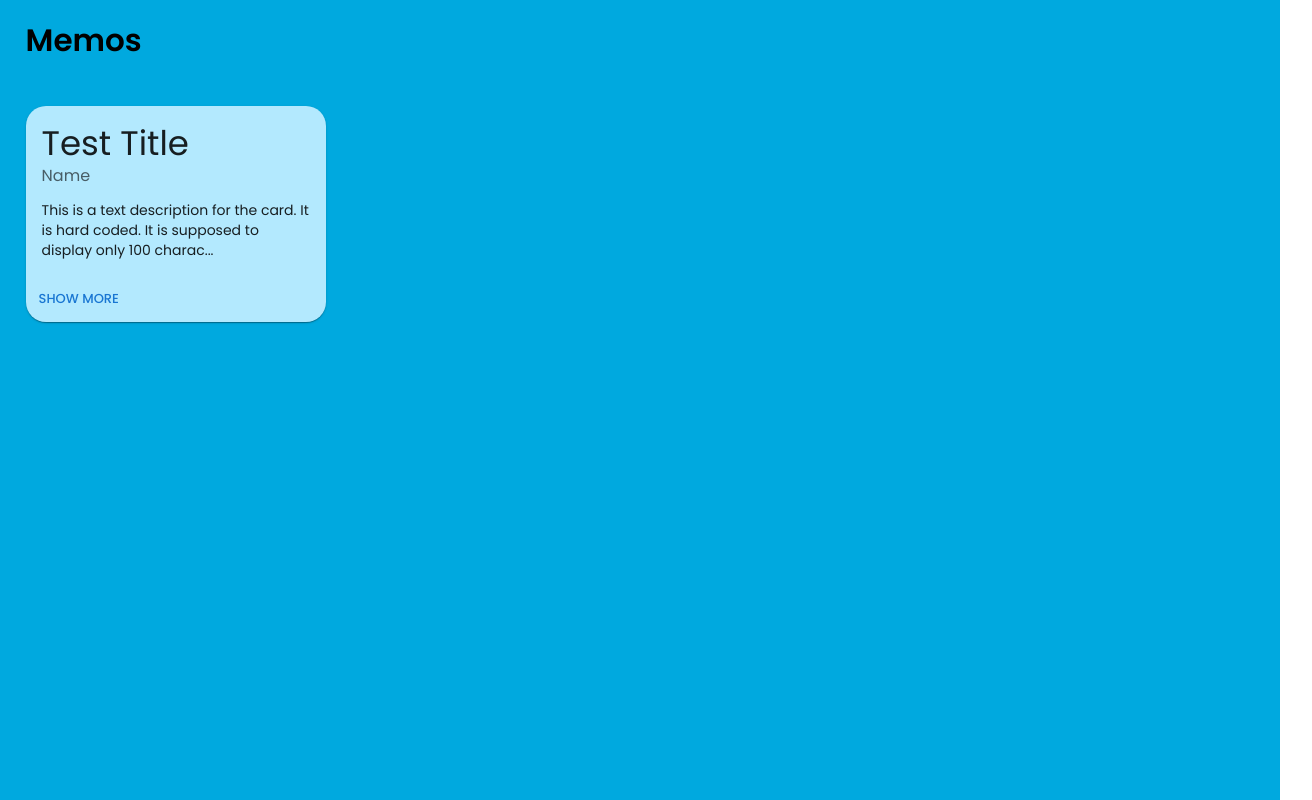
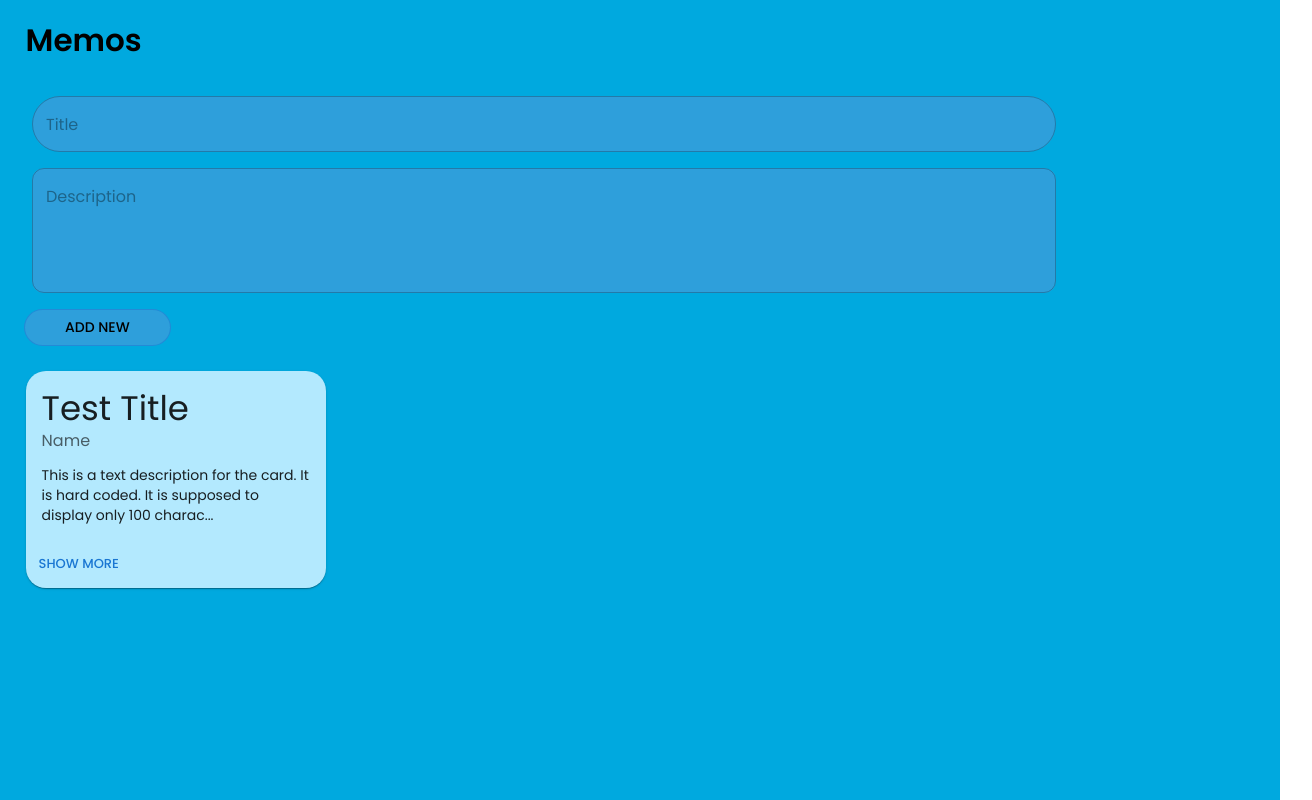
Before and after one commit to fcodelabs/training-web, a React (Create React App) app: page / in a window 1280 px wide. Shown: the whole page, 1312 px wide, since content can reach past the window. Built offline with nearby package versions, Linux system fonts and the light colour scheme.

Commit message:
Created adding form

```diff
--- a/src/App.js
+++ b/src/App.js
@@ -1,12 +1,13 @@
 import DiaryHome from "./pages/DiaryHome";
 import "./App.css";
-function App() {
+
+const App = () => {
     return (
         <div className="App">
             <div className="App-header">Memos</div>
             <DiaryHome />
         </div>
     );
-}
+};
 
 export default App;
--- /dev/null
+++ b/src/components/AddCardForm.js
@@ -0,0 +1,86 @@
+import { Button, TextField, Box, FormGroup } from "@mui/material";
+import { useState } from "react";
+
+const AddCardForm = () => {
+    const [title, setTitle] = useState();
+    const [description, setDescription] = useState();
+
+    const handleTitleChange = (event) => {
+        setTitle(event.target.value);
+    };
+    const handleDescriptionChange = (event) => {
+        setDescription(event.target.value);
+    };
+
+    return (
+        <Box
+            component="form"
+            noValidate
+            autoComplete="off"
+            sx={{
+                "& .MuiTextField-root": {
+                    ml: 4,
+                    mt: 2,
+                    width: "100vw",
+                    display: "block",
+                },
+            }}
+        >
+            <FormGroup>
+                <TextField
+                    sx={{
+                        "& .MuiOutlinedInput-root": {
+                            borderRadius: 10,
+                            backgroundColor: "#2E9FDB",
+                            width: "80%",
+                        },
+                    }}
+                    placeholder="Title"
+                    variant="outlined"
+                    value={title}
+                    onFocus={() => {
+                        console.log("Expand form fields on focus");
+                    }}
+                    onChange={handleTitleChange}
+                />
+                <TextField
+                    sx={{
+                        "& .MuiOutlinedInput-root": {
+                            borderRadius: 3,
+                            backgroundColor: "#2E9FDB",
+                            width: "80%",
+                        },
+                    }}
+                    placeholder="Description"
+                    variant="outlined"
+                    value={description}
+                    onChange={handleDescriptionChange}
+                    multiline
+                    minRows={4}
+                />
+            </FormGroup>
+            <Button
+                sx={{
+                    ml: 3,
+                    mt: 2,
+                    borderRadius: 5,
+                    pl: 5,
+                    pr: 5,
+                    color: "black",
+                    backgroundColor: "#2E9FDB",
+                }}
+                type="Submit"
+                variant="outlined"
+                onClick={(event) => {
+                    event.preventDefault();
+                    console.log("Title -", title);
+                    console.log("Description -", description);
+                }}
+            >
+                Add New
+            </Button>
+        </Box>
+    );
+};
+
+export default AddCardForm;
--- a/src/components/DiaryCard.js
+++ b/src/components/DiaryCard.js
@@ -5,7 +5,7 @@ import CardContent from "@mui/material/CardContent";
 import Typography from "@mui/material/Typography";
 import { useState } from "react";
 
-let DiaryCard = ({
+const DiaryCard = ({
     title = "Test Title",
     subTitle = "Name",
     description = "This is a text description for the card. It is hard coded. It is supposed to display only 100 characters. If number of characters is more than that the excess characters should be hidden till you click the show more button.",
--- a/src/pages/DiaryHome.js
+++ b/src/pages/DiaryHome.js
@@ -1,11 +1,13 @@
 import DiaryCard from "../components/DiaryCard";
+import AddCardForm from "../components/AddCardForm";
 
-function DiaryHome() {
+const DiaryHome = () => {
     return (
         <div className="DiaryHome">
+            <AddCardForm />
             <DiaryCard />
         </div>
     );
-}
+};
 
 export default DiaryHome;
```
